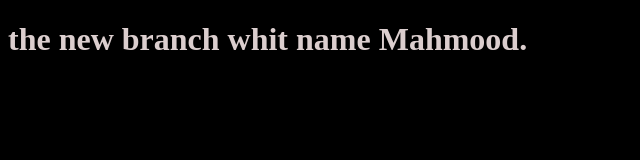
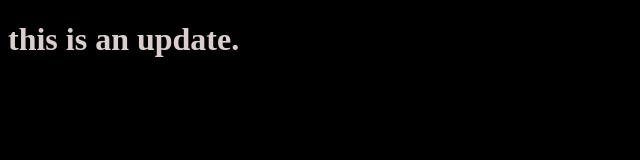
Before and after one commit to MahmoodAlmur/MyFirstRepos, a plain HTML site: page index.html in a window 1280 px wide. Shown: the whole page, without its empty margins (0-640 px from the left). Drawn offline with Linux system fonts and the light colour scheme.

Commit message:
edit the html file

```diff
--- a/index.html
+++ b/index.html
@@ -7,7 +7,7 @@
     <link rel="stylesheet" href="style.css">
 </head>
 <body>
-    <h1>the new branch whit name Mahmood.</h1>
+    <h1>this is an update.</h1>
     <script src="app.js"></script>
 </body>
 </html>
```
